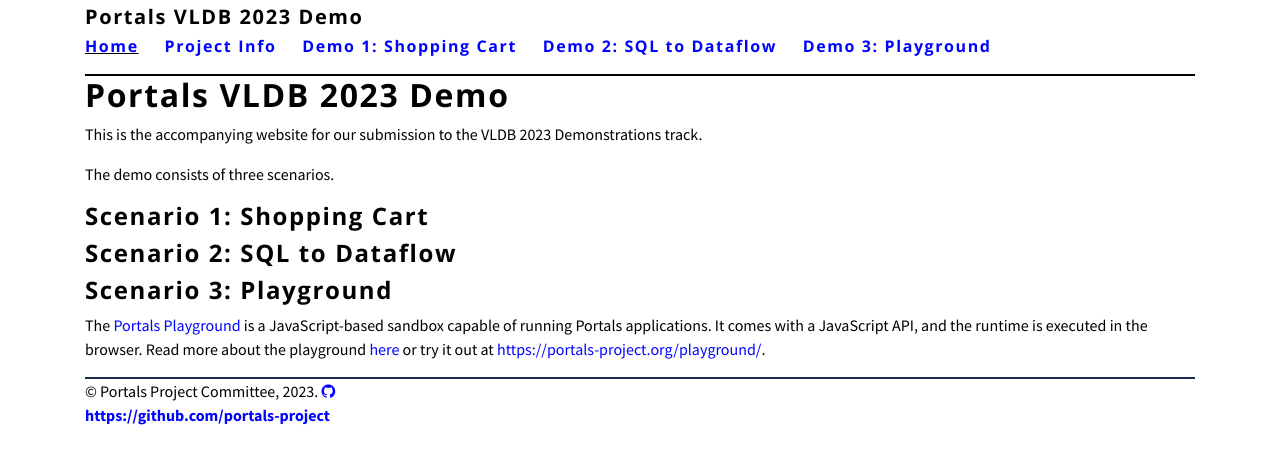
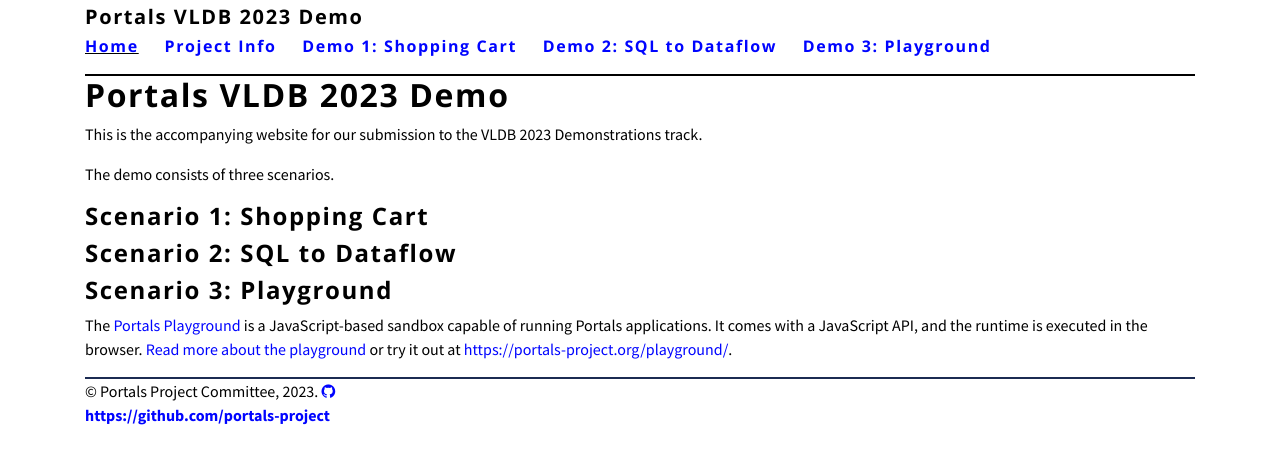
Before and after one commit to portals-project/vldb2023demo, a Jekyll site: the page built from index.md, in a window 1280 px wide. Shown: the top 464 px of the page. Built offline with Jekyll 4.4.1, drawn with Linux system fonts in a browser that asks for light colours; nearby versions of some CDN libraries.

```diff
--- a/index.md
+++ b/index.md
@@ -15,4 +15,4 @@ The demo consists of three scenarios.
 
 ## **Scenario 3: Playground**
 
-The [Portals Playground]({{page.baseurl}}/playground) is a JavaScript-based sandbox capable of running Portals applications. It comes with a JavaScript API, and the runtime is executed in the browser. Read more about the playground [here]({{page.baseurl}}/playground) or try it out at [https://portals-project.org/playground/](https://portals-project.org/playground/).
+The [Portals Playground]({{page.baseurl}}/playground) is a JavaScript-based sandbox capable of running Portals applications. It comes with a JavaScript API, and the runtime is executed in the browser. [Read more about the playground]({{page.baseurl}}/playground) or try it out at [https://portals-project.org/playground/](https://portals-project.org/playground/).
```
Also changed, not shown: playground.md (+1 -1 lines), sql-to-dataflow.md (+1 -1 lines), code/.scalafmt.conf (added), 12 other files.
